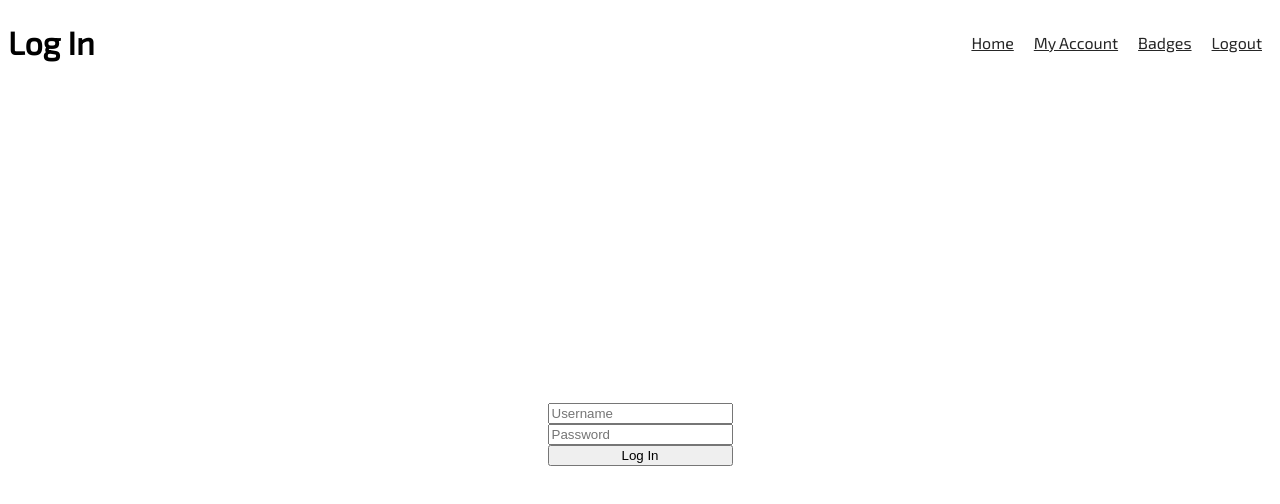
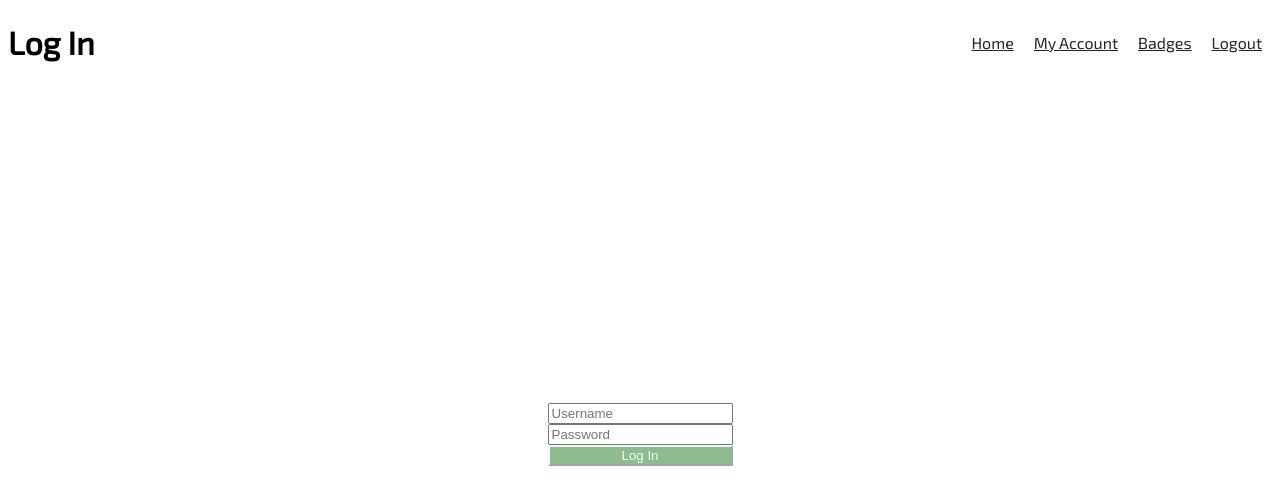
Before and after one commit to ash-mita/LAUNCH-Physics, a website: page src/jade/login.jade in a window 1280 px wide. Drawn offline with nearby package versions, Linux system fonts and the light colour scheme; files that its build step writes are made by us from their sources.

Commit message:
Update login.scss

```diff
--- a/src/sass/login.scss
+++ b/src/sass/login.scss
@@ -1 +1,9 @@
-form { margin: auto; }
+form { margin: auto;
+  button {
+    background-color: darkseagreen;
+    color: aliceblue;
+    border-color: aliceblue;
+    padding-top: 2 em;
+    padding-bottom: 2 em;
+  }
+}
```
